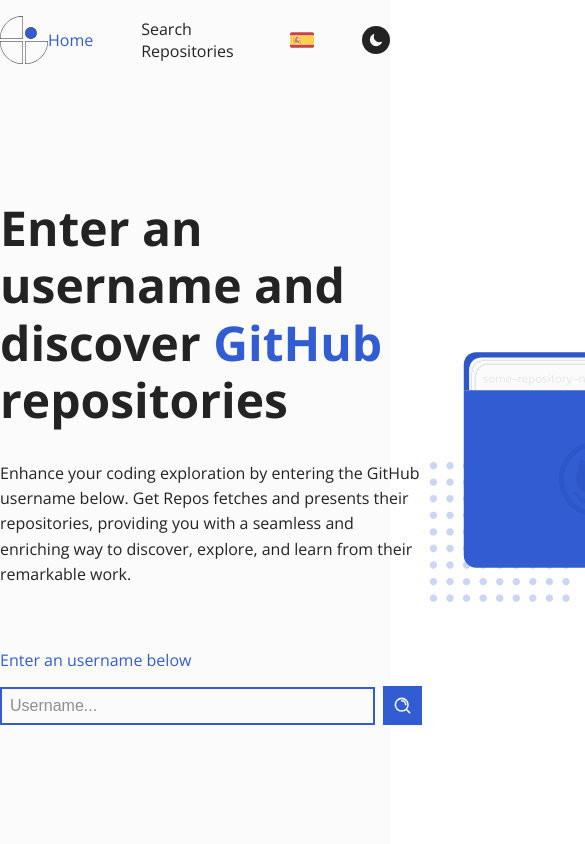
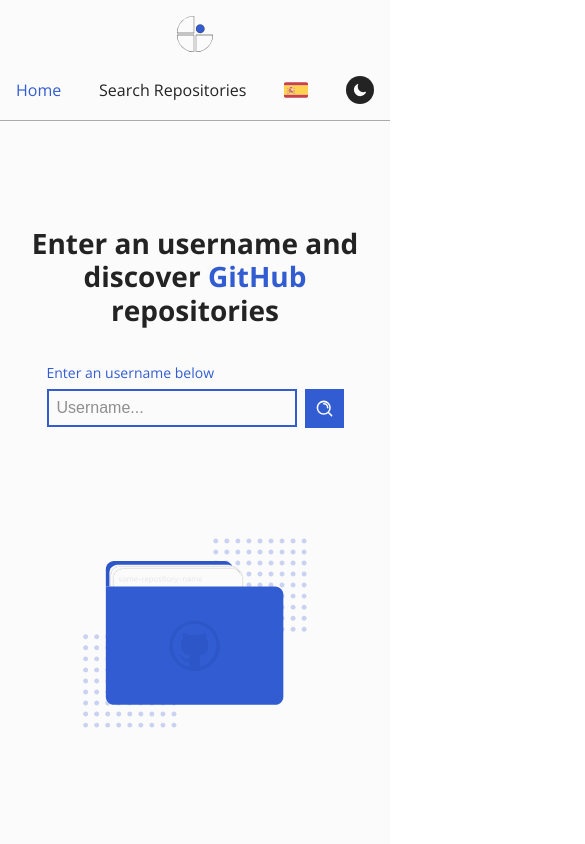
Before and after one commit to GoorezyEST/get-repos, a Next.js app: page / in a window 390 px wide. Shown: the top 844 px of the page, 585 px wide, since content can reach past the window. Built offline with nearby package versions, Linux system fonts and the light colour scheme.

Commit message:
Responsive styles

```diff
--- a/styles/modules/footer.module.css
+++ b/styles/modules/footer.module.css
@@ -54,3 +54,27 @@
   cursor: default;
   user-select: none;
 }
+
+@media screen and (max-width: 1367px) {
+  .inner_container {
+    padding: 48px 16px 36px 16px;
+  }
+}
+
+@media screen and (max-width: 550px) {
+  .logo {
+    height: 36px;
+  }
+}
+
+@media screen and (max-width: 300px) {
+  .inner_container > ul {
+    flex-direction: column;
+    gap: 24px;
+  }
+
+  .inner_container > p {
+    font-size: 12px;
+    line-height: calc(12px * 1.575);
+  }
+}
--- a/styles/modules/home.module.css
+++ b/styles/modules/home.module.css
@@ -120,3 +120,153 @@
   height: 300px;
   width: auto;
 }
+
+@media screen and (max-width: 1367px) {
+  .content {
+    padding: 0 16px;
+  }
+}
+
+@media screen and (max-width: 1128px) {
+  .left {
+    width: 600px;
+  }
+
+  .left > h1 {
+    font-size: 36px;
+    line-height: calc(36px * 1.2);
+  }
+}
+
+@media screen and (max-width: 1024px) {
+  .left {
+    width: 550px;
+  }
+
+  .left > p {
+    overflow: hidden;
+    display: -webkit-box;
+    -webkit-line-clamp: 3;
+    -webkit-box-orient: vertical;
+  }
+
+  .left > form > div > input {
+    width: 300px;
+  }
+
+  .right_decoration > svg {
+    height: 250px;
+  }
+}
+
+@media screen and (max-width: 918px) {
+  .content {
+    display: flex;
+    flex-direction: column;
+    align-items: center;
+    justify-content: space-evenly;
+  }
+
+  .left {
+    width: 600px;
+    display: flex;
+    flex-direction: column;
+    align-items: center;
+    justify-content: center;
+  }
+
+  .left > h1 {
+    font-size: 32px;
+    line-height: calc(32px * 1.2);
+    text-align: center;
+  }
+
+  .left > p {
+    text-align: center;
+    -webkit-line-clamp: 2;
+    margin: 16px 0 32px 0;
+  }
+
+  .left > form {
+    display: flex;
+    flex-direction: column;
+    align-items: flex-start;
+    justify-content: flex-start;
+  }
+
+  .right_decoration > svg {
+    height: 200px;
+  }
+}
+
+@media screen and (max-width: 650px) {
+  .left {
+    width: 100%;
+  }
+}
+
+@media screen and (max-width: 500px) {
+  .left {
+    width: 100%;
+  }
+  .left > h1 {
+    font-size: 28px;
+    line-height: calc(28px * 1.2);
+    text-align: center;
+    margin-bottom: 36px;
+  }
+
+  .left > p {
+    display: none;
+  }
+
+  .left > form > label {
+    margin-bottom: 6px;
+  }
+}
+
+@media screen and (max-width: 400px) {
+  .left > form > label {
+    font-size: 14px;
+  }
+
+  .left > form > div > input {
+    width: 250px;
+  }
+}
+
+@media screen and (max-width: 350px) {
+  .left > h1 {
+    font-size: 24px;
+    line-height: calc(24px * 1.2);
+    text-align: center;
+    margin-bottom: 36px;
+  }
+
+  .left > form > label {
+    font-size: 12px;
+  }
+
+  .left > form {
+    width: 100%;
+  }
+
+  .left > form > div {
+    width: 100%;
+  }
+
+  .left > form > div > input {
+    width: 100%;
+  }
+
+  .right_decoration {
+    display: flex;
+    justify-content: center;
+    align-items: center;
+  }
+
+  .right_decoration > svg {
+    height: auto;
+    width: 90%;
+  }
+}
--- a/styles/modules/navbar.module.css
+++ b/styles/modules/navbar.module.css
@@ -62,3 +62,38 @@
   width: 100%;
   height: auto;
 }
+
+@media screen and (max-width: 1367px) {
+  .navbar {
+    padding: 16px;
+  }
+}
+
+@media screen and (max-width: 550px) {
+  .navbar {
+    flex-direction: column;
+    justify-content: center;
+    gap: 24px;
+    border-bottom: 1px solid var(--primary-op);
+  }
+
+  .navbar_logo {
+    height: 36px;
+  }
+
+  .navbar_links {
+    width: 100%;
+    display: flex;
+    align-items: center;
+    justify-content: space-between;
+    gap: 0;
+  }
+}
+
+@media screen and (max-width: 360px) {
+  .navbar_links {
+    flex-wrap: wrap;
+    justify-content: center;
+    gap: 24px;
+  }
+}
```
